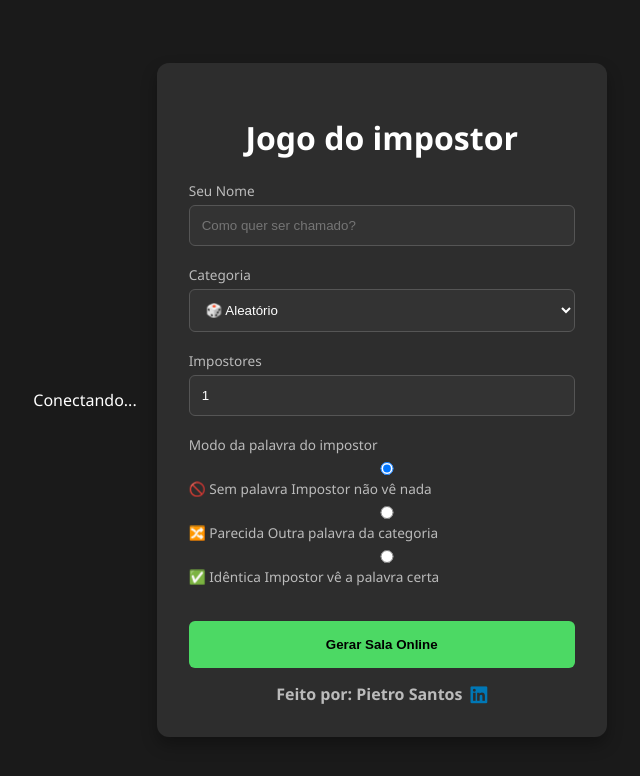
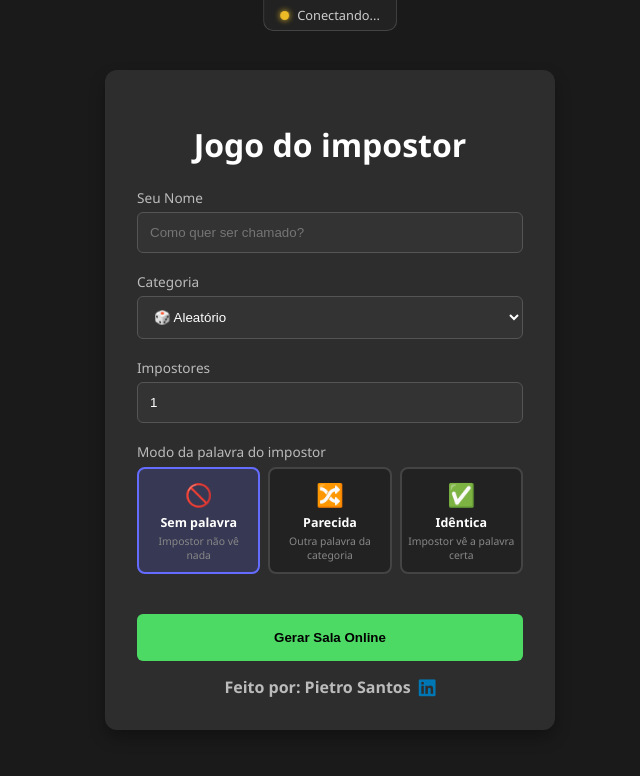
Before and after one commit to pietrosantos15/jogo-do-impostor, a plain HTML site: page index.html in a window 1280 px wide. Both pictures are taken after a click on the button "Gerar Sala Online". Shown: the whole page, without its empty margins (310-950 px from the left). Drawn offline with Linux system fonts and the light colour scheme; a script that the page names is missing.

Commit message:
versao 2

```diff
--- a/style.css
+++ b/style.css
@@ -20,7 +20,44 @@ body {
     text-align: center;
 }
 
-/* Estilo do anúncio no topo (Sorteio e avisos) */
+/* ---- Barra de status de conexão ---- */
+.connection-status {
+    position: fixed;
+    top: 0;
+    left: 50%;
+    transform: translateX(-50%);
+    background: #222;
+    border: 1px solid #444;
+    border-top: none;
+    border-radius: 0 0 10px 10px;
+    padding: 6px 16px;
+    display: none;
+    align-items: center;
+    gap: 8px;
+    font-size: 0.8rem;
+    color: #ccc;
+    z-index: 999;
+    transition: opacity 0.3s;
+}
+
+.conn-dot {
+    width: 9px;
+    height: 9px;
+    border-radius: 50%;
+    display: inline-block;
+    flex-shrink: 0;
+}
+.conn-dot.connected    { background: var(--success); box-shadow: 0 0 6px var(--success); }
+.conn-dot.connecting   { background: #ffca28; box-shadow: 0 0 6px #ffca28; animation: pulse 1s infinite; }
+.conn-dot.disconnected { background: var(--danger); box-shadow: 0 0 6px var(--danger); animation: pulse 1s infinite; }
+.conn-dot.error        { background: var(--danger); }
+
+@keyframes pulse {
+    0%, 100% { opacity: 1; }
+    50% { opacity: 0.3; }
+}
+
+/* ---- Anúncio no topo ---- */
 .announcement {
     position: fixed;
     top: -100px;
@@ -36,11 +73,9 @@ body {
     transition: top 0.5s cubic-bezier(0.175, 0.885, 0.32, 1.275);
     white-space: nowrap;
 }
+.announcement.show { top: 0; }
 
-.announcement.show {
-    top: 0;
-}
-
+/* ---- Container principal ---- */
 .container {
     background-color: var(--card-color);
     padding: 2rem;
@@ -52,32 +87,17 @@ body {
     margin: 20px;
 }
 
-.screen {
-    display: none;
-    animation: fadeIn 0.4s ease-in-out; /* Suaviza a transição entre rodadas */
-}
-
-.screen.active {
-    display: block;
-}
+.screen { display: none; animation: fadeIn 0.4s ease-in-out; }
+.screen.active { display: block; }
 
 @keyframes fadeIn {
     from { opacity: 0; transform: translateY(10px); }
     to { opacity: 1; transform: translateY(0); }
 }
 
-.input-group {
-    margin-bottom: 1.2rem;
-    text-align: left;
-}
+.input-group { margin-bottom: 1.2rem; text-align: left; }
 
-label {
-    display: block;
-    margin-bottom: 5px;
-    font-size: 0.85rem;
-    color: #bbb;
-    font-weight: 500;
-}
+label { display: block; margin-bottom: 5px; font-size: 0.85rem; color: #bbb; font-weight: 500; }
 
 input, select {
     width: 100%;
@@ -102,7 +122,6 @@ button {
     transition: 0.2s;
 }
 
-/* Estilo para quando um jogador já escolheu o número */
 button:disabled {
     background-color: #222 !important;
     color: var(--primary) !important;
@@ -111,14 +130,8 @@ button:disabled {
     opacity: 1;
 }
 
-button.success {
-    background-color: var(--success);
-    color: #000;
-}
-
-button.secondary {
-    background-color: var(--secondary);
-}
+button.success { background-color: var(--success); color: #000; }
+button.secondary { background-color: var(--secondary); }
 
 .role-card {
     border: 2px dashed var(--primary);
@@ -128,26 +141,7 @@ button.secondary {
     background: rgba(100, 108, 255, 0.1);
 }
 
-.secret-word {
-    font-size: 2rem;
-    color: var(--success);
-    font-weight: bold;
-}
-
-.player-grid {
-    display: grid;
-    grid-template-columns: repeat(auto-fit, minmax(110px, 1fr));
-    gap: 10px;
-    margin-top: 15px;
-    width: 100%;
-}
-
-.player-grid button {
-    margin-top: 0;
-    font-size: 0.85rem;
-    overflow: hidden;
-    text-overflow: ellipsis;
-}
+.secret-word { font-size: 2rem; color: var(--success); font-weight: bold; }
 
 .share-box {
     background: #222;
@@ -163,16 +157,10 @@ button.secondary {
     display: flex;
     align-items: center;
     justify-content: center;
-    gap: 8px; /* Espaço entre o nome e o ícone */
+    gap: 8px;
     margin-top: 15px;
 }
-
-.credits-container h3 {
-    margin: 0;
-    font-size: 1rem;
-    color: #bbb;
-}
-
+.credits-container h3 { margin: 0; font-size: 1rem; color: #bbb; }
 .linkedin-link {
     color: #0077b5;
     font-size: 1.2rem;
@@ -181,8 +169,49 @@ button.secondary {
     display: flex;
     align-items: center;
 }
+.linkedin-link:hover { transform: scale(1.2); color: #00a0dc; }
 
-.linkedin-link:hover {
-    transform: scale(1.2);
-    color: #00a0dc;
+/* ---- Seletor de modo da palavra do impostor ---- */
+.word-mode-selector {
+    display: grid;
+    grid-template-columns: repeat(3, 1fr);
+    gap: 8px;
+    margin-top: 6px;
 }
+
+.word-mode-option {
+    cursor: pointer;
+}
+
+.word-mode-option input[type="radio"] {
+    display: none; /* esconde o radio nativo */
+}
+
+.word-mode-card {
+    display: flex;
+    flex-direction: column;
+    align-items: center;
+    gap: 4px;
+    padding: 10px 6px;
+    border-radius: 8px;
+    border: 2px solid #444;
+    background: #222;
+    transition: border-color 0.2s, background 0.2s, transform 0.15s;
+    cursor: pointer;
+    user-select: none;
+}
+
+.word-mode-card:hover {
+    border-color: var(--primary);
+    background: rgba(100, 108, 255, 0.08);
+    transform: translateY(-1px);
+}
+
+.word-mode-card.selected {
+    border-color: var(--primary);
+    background: rgba(100, 108, 255, 0.18);
+}
+
+.mode-icon { font-size: 1.4rem; }
+.mode-name { font-size: 0.78rem; font-weight: bold; color: #fff; }
+.mode-desc { font-size: 0.65rem; color: #888; text-align: center; line-height: 1.3; }
```
